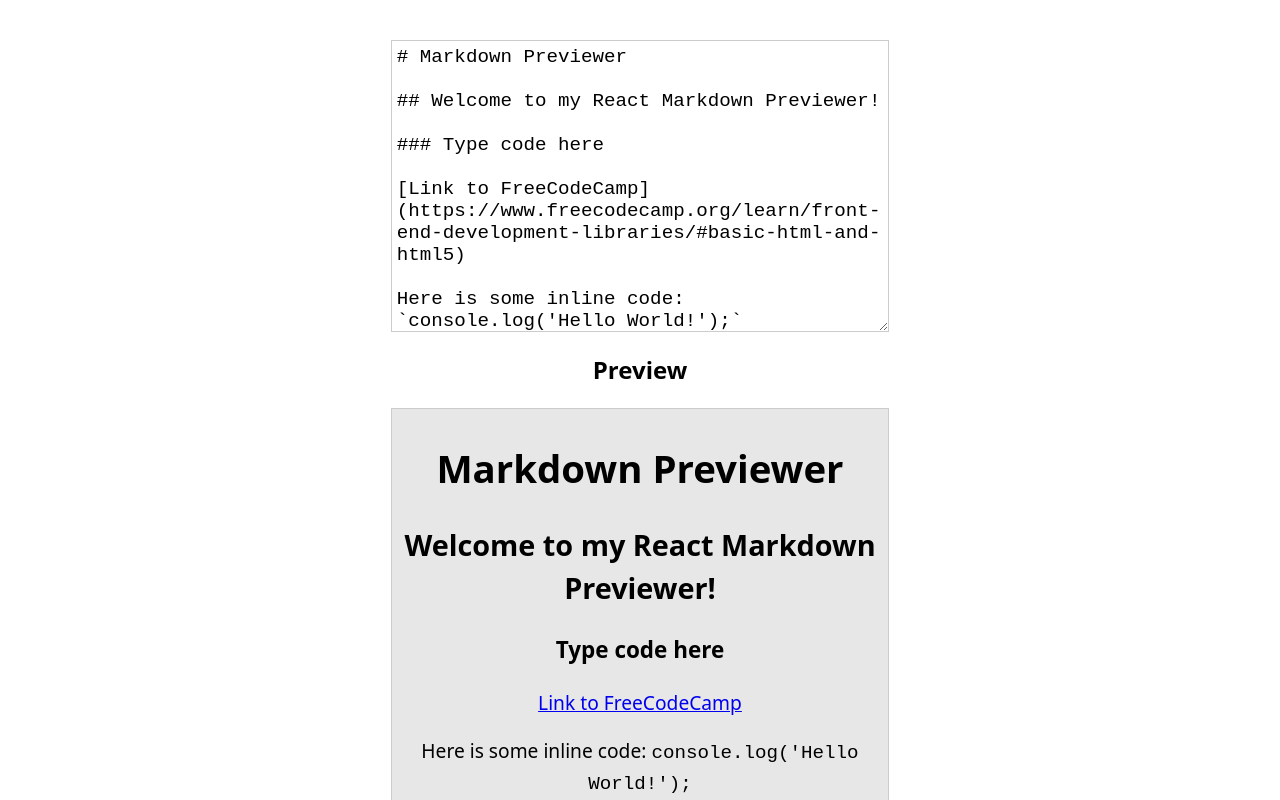
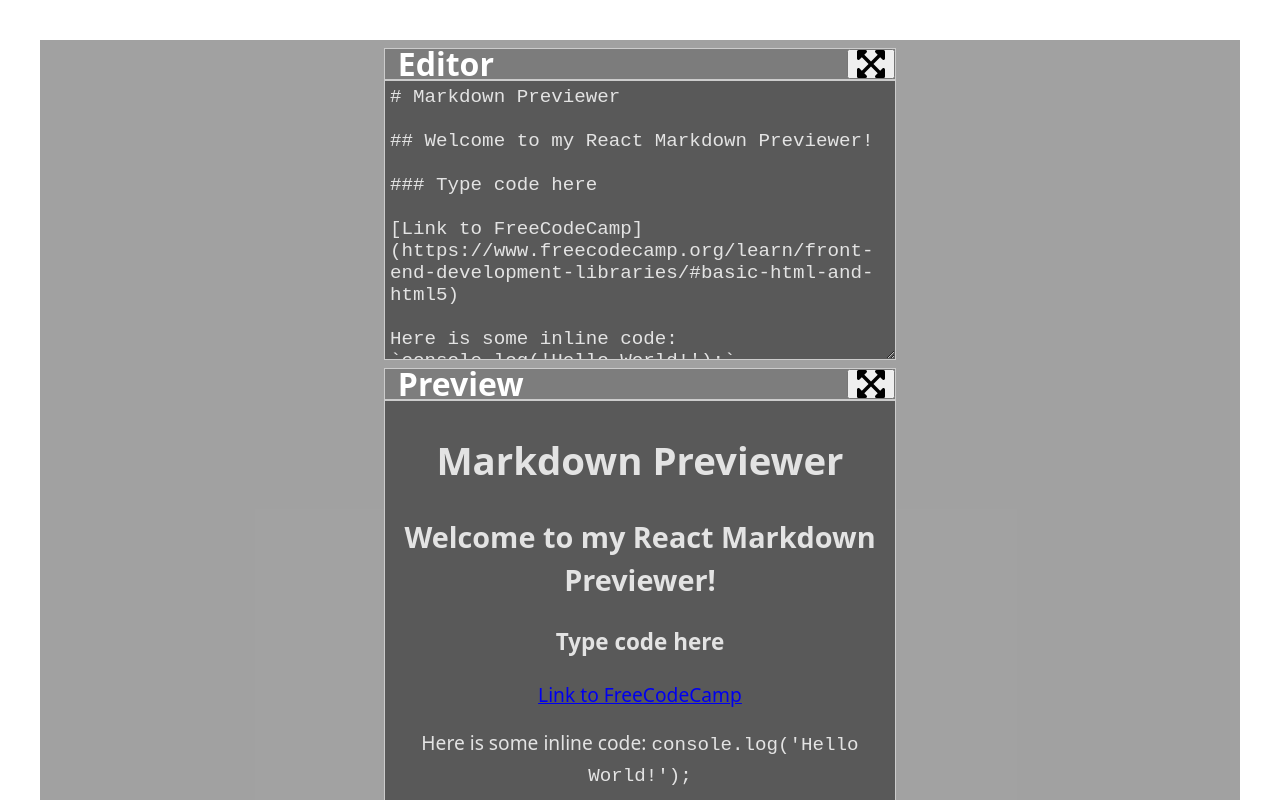
Before and after one commit to Chestanisberg-Andersonisburgenson/Markdown-Previewer, a React (Vite) app: page / in a window 1280 px wide. Shown: the top 800 px of the page. Built offline with nearby package versions, Linux system fonts and the light colour scheme.

Commit message:
feat: add react-icons for expand/collapse  in editor and preview sections - NON FUNCTIONING

```diff
--- a/package.json
+++ b/package.json
@@ -14,6 +14,7 @@
     "marked": "^15.0.11",
     "react": "^19.1.0",
     "react-dom": "^19.1.0",
+    "react-icons": "^5.5.0",
     "sass": "^1.87.0"
   },
   "devDependencies": {
--- a/src/App.scss
+++ b/src/App.scss
@@ -3,8 +3,6 @@
   margin: 0 auto;
   padding: 2rem;
   text-align: center;
-  ;
-
 }
 
 #main {
@@ -12,12 +10,11 @@
   justify-content: center;
   align-items: center;
   flex-direction: column;
-
+  background-color: rgba(35, 35, 35, 0.424);
 }
 
 #editor {
   border: 1px solid #ccc;
-  width : 38vw;
   height : 35vh;
   padding: 5px;
   font-size: 1.2rem;
@@ -28,12 +25,48 @@
   border: 1px solid #ccc;
   padding: 5px;
   font-size: 1.2rem;
-  background-color: rgba(128, 128, 128, 0.192);
   min-height: 40vh;
-  width: 38vw;
+  background-color: black;
   overflow-x: auto; /* or hidden if you want no scrollbars */
   word-wrap: break-word;
   overflow-wrap: break-word;
   word-break: break-word;
   white-space: normal;
 }
+
+.title-box {
+  display: flex;
+  justify-content: space-between;
+  align-items: center;
+  border: #ccc 1px solid;
+  background-color: rgba(105, 105, 105, 0.635);
+  margin-top: 1vh;
+  height: 4vh;
+  padding-left: 1vw;
+}
+
+.title {
+  color: rgb(255, 255, 255);
+}
+
+.expand-button {
+  cursor: pointer;
+  font-size: 4vh;
+  display: flex;
+  justify-content: center;
+  align-items: center;
+  line-height:1;
+  height: 100%;
+
+}
+
+#editor,#preview{
+  background-color: rgba(56, 56, 56, 0.682);
+  color: rgba(248, 248, 248, 0.872);
+}
+
+
+#editor,#preview,.title-box {
+  box-sizing: border-box;
+  width: 40vw;
+}
--- a/src/App.tsx
+++ b/src/App.tsx
@@ -2,6 +2,7 @@ import { useState } from 'react'
 import './App.scss'
 import DOMPurify  from 'dompurify';
 import { marked } from 'marked';
+import { FaExpandArrowsAlt, FaCompressArrowsAlt } from 'react-icons/fa';
 
 marked.setOptions({
   breaks: true, // interpret line breaks as <br>
@@ -42,6 +43,8 @@ function App() {
   const initialHtml = DOMPurify.sanitize(marked.parse(defaultMarkdown) as string) as string;
   const [previewText, setPreviewText] = useState<string>(initialHtml);
 
+  const [isEditorExpanded, setIsEditorExpanded] = useState<boolean>(false);
+  const [isPreviewExpanded, setIsPreviewExpanded] = useState<boolean>(false);
 
 
   const handleEditorChange = (event: React.ChangeEvent<HTMLTextAreaElement>) => {
@@ -52,13 +55,25 @@ function App() {
   };
 
   return (
-    <>
+
       <div id="main">
+        <div className="title-box">
+          <h1 className="title">Editor</h1>
+          <button className="expand-button" onClick={() => setIsEditorExpanded(!isEditorExpanded)}>
+            {isEditorExpanded ? <FaCompressArrowsAlt /> : <FaExpandArrowsAlt />}
+          </button>
+        </div>
         <textarea id="editor" value={editorText} onChange={handleEditorChange}/>
-        <h2>Preview</h2>
+
+        <div className="title-box">
+          <h1 className="title">Preview</h1>
+          <button className="expand-button" onClick={() => setIsPreviewExpanded(!isPreviewExpanded)}>
+            {isPreviewExpanded ? <FaCompressArrowsAlt /> : <FaExpandArrowsAlt />}
+          </button>
+        </div>
         <div id="preview" dangerouslySetInnerHTML={{__html: previewText}}/>
       </div>
-    </>
+
   )
 }
 
```
Also changed, not shown: 1 other file (tests, documents, lock files or other folders).
